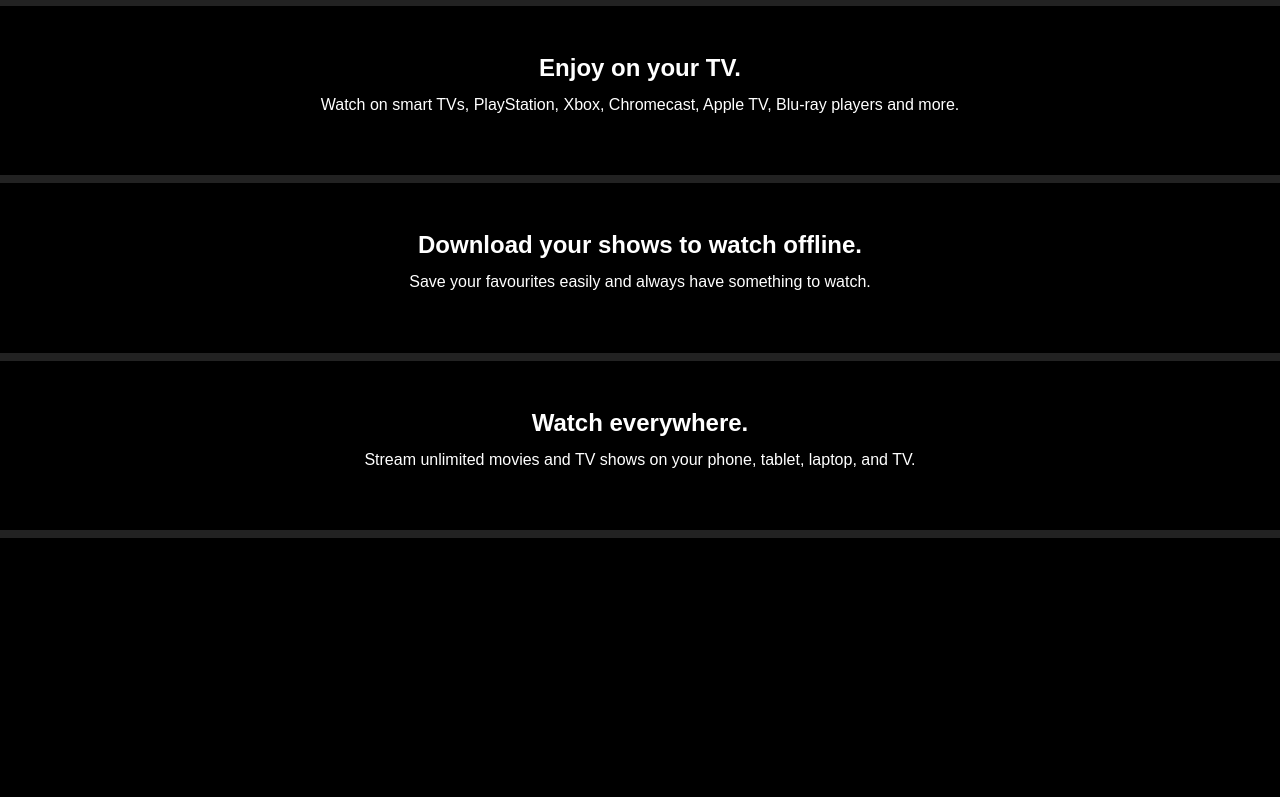
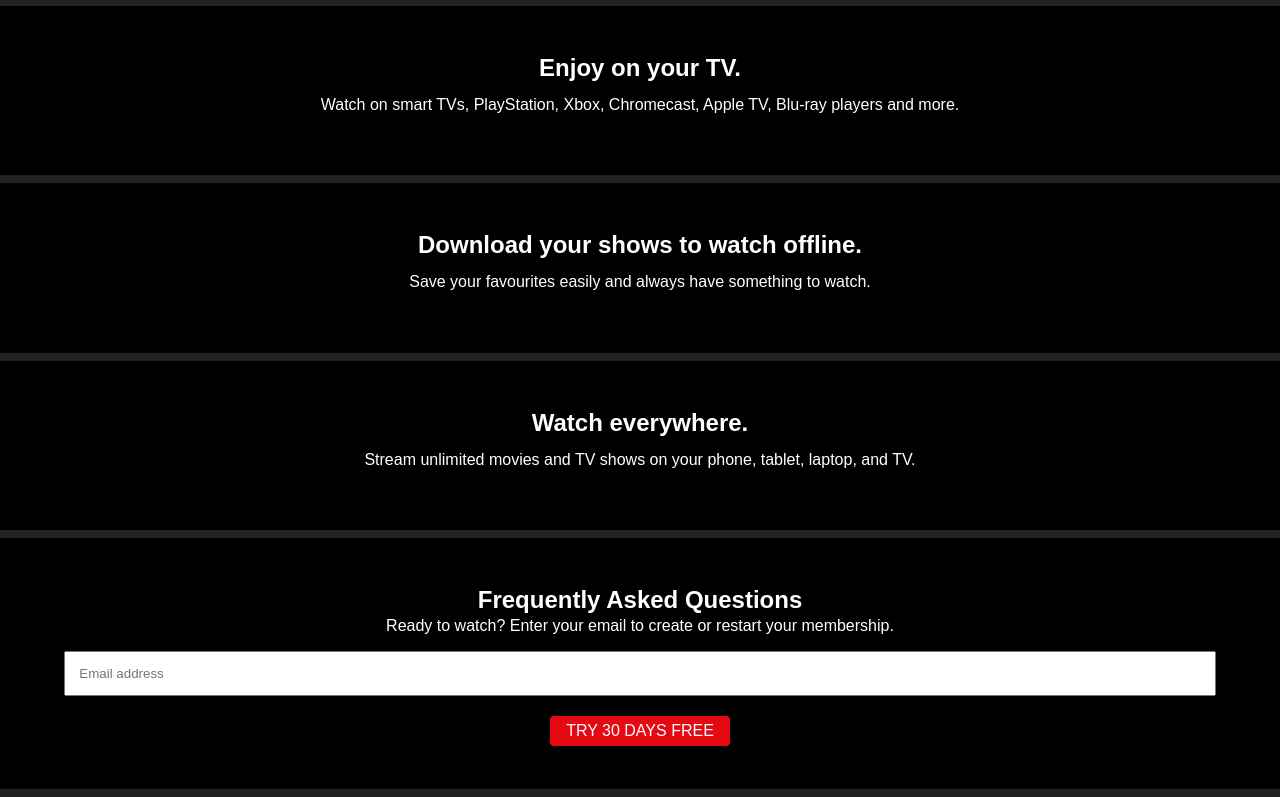
Before and after one commit to isaif/tenflix, a plain HTML site: page index.html in a window 1280 px wide. Shown: the part 602-1399 px from the top of the page. Before the commit the page ends 1140 px from the top, so only its background shows below. Drawn offline with Linux system fonts and the light colour scheme; a web font is replaced by a local one.

Commit message:
Add: section 4 and class to form
- section 4 has FAQ's

```diff
--- a/index.html
+++ b/index.html
@@ -25,7 +25,7 @@
       <div class="hero__text">
         <h1 class="hero__text--title">Unlimited movies, TV shows and more.</h1>
         <h2 class="hero__text--subtitle">Watch anywhere. Cancel anytime.</h2>
-        <form action="">
+        <form class="try-form">
           <h2 class="form-title">
             Ready to watch? Enter your email to create or restart your membership.
           </h2>
@@ -66,5 +66,21 @@
       </div>
     </div> <!-- end of section3 -->
 
+    <div class="section section4"> <!-- start of section4 -->
+      <div class="container">
+        <div class="section__text">
+          <h1 class="section__text--title">Frequently Asked Questions</h1>
+        </div>
+        <div class="section__image"></div>
+        <form class="try-form">
+          <h2 class="form-title">
+            Ready to watch? Enter your email to create or restart your membership.
+          </h2>
+          <input class="email-input" type="email" placeholder="Email address">
+          <a class="try-btn" href="#">try 30 days free</a>
+        </form>
+      </div>
+    </div> <!-- end of section4 -->
+
   </body>
 </html>
--- a/styles.css
+++ b/styles.css
@@ -94,6 +94,10 @@ body {
   margin: 0;
 }
 
+.try-form {
+  text-align: center;
+}
+
 .email-input {
   box-sizing: border-box;
   padding: 1em;
```
